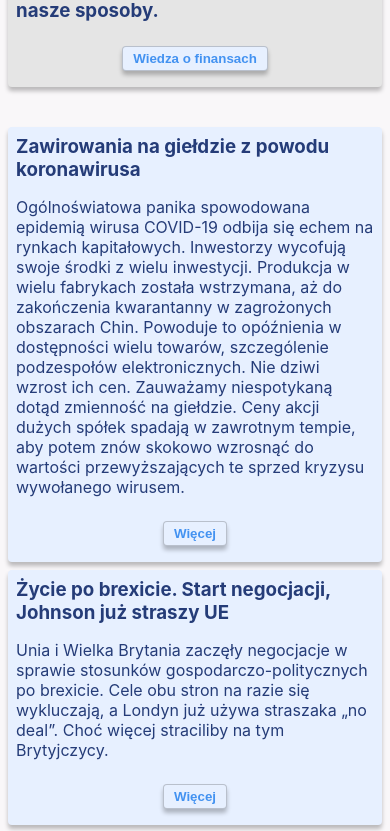
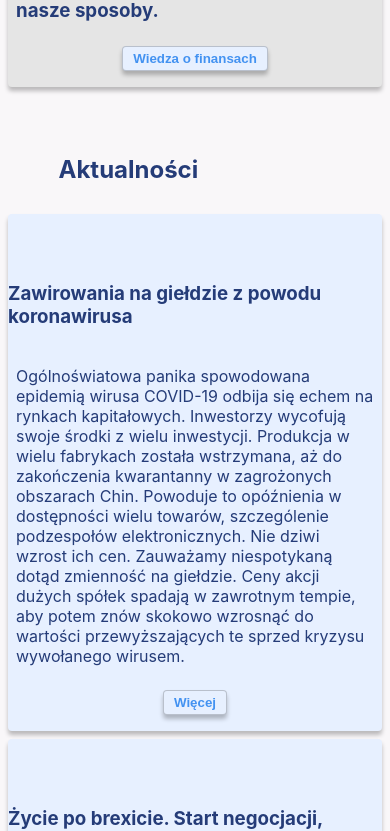
Before and after one commit to mrozrafal/banking-application, a React (Create React App) app: page / in a window 390 px wide. Shown: the part 1184-2015 px from the top of the page. Built offline with nearby package versions, Linux system fonts and the light colour scheme.

Commit message:
feat: media queries for wide-mobile for new section

```diff
--- a/src/App.js
+++ b/src/App.js
@@ -67,6 +67,7 @@ function App() {
 
 
       <section className="news">
+        <h2 className="news__big-header">Aktualności</h2>
         <article className="news__container">
           <h3 className="news__header">Zawirowania na giełdzie z powodu koronawirusa</h3>
           <p className="news__item">
--- a/src/style/App.scss
+++ b/src/style/App.scss
@@ -4,6 +4,7 @@
 @import './presentation.scss';
 @import './footer.scss';
 @import './variables.scss';
+@import './news.scss';
 h3,
 p {
   margin: 8px;
@@ -31,17 +32,6 @@ button {
   margin: 40px 8px;
   align-items: center;
 }
-.news {
-  &__container {
-    margin: 8px;
-    background: #e7f0ff;
-    box-shadow: 0px 4px 4px rgba(0, 0, 0, 0.25);
-    border-radius: 4px;
-    display: flex;
-    flex-direction: column;
-    align-items: center;
-  }
-}
 
 
 
--- a/src/style/variables.scss
+++ b/src/style/variables.scss
@@ -1 +1 @@
-$wide-mobile: 480px;
+$wide-mobile: 481px;
```
Also changed, not shown: src/style/presentation.scss (+13 -17 lines).
